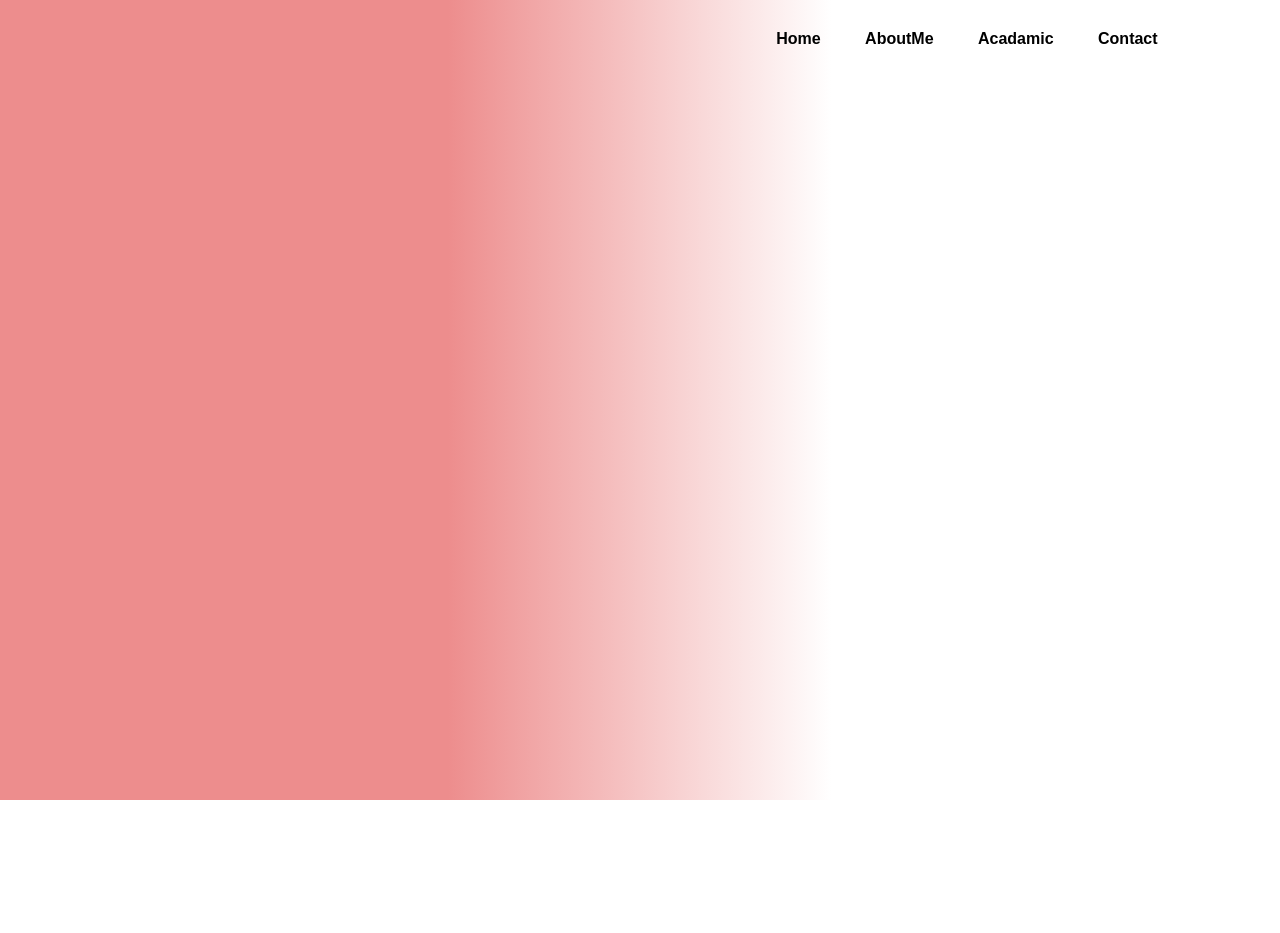
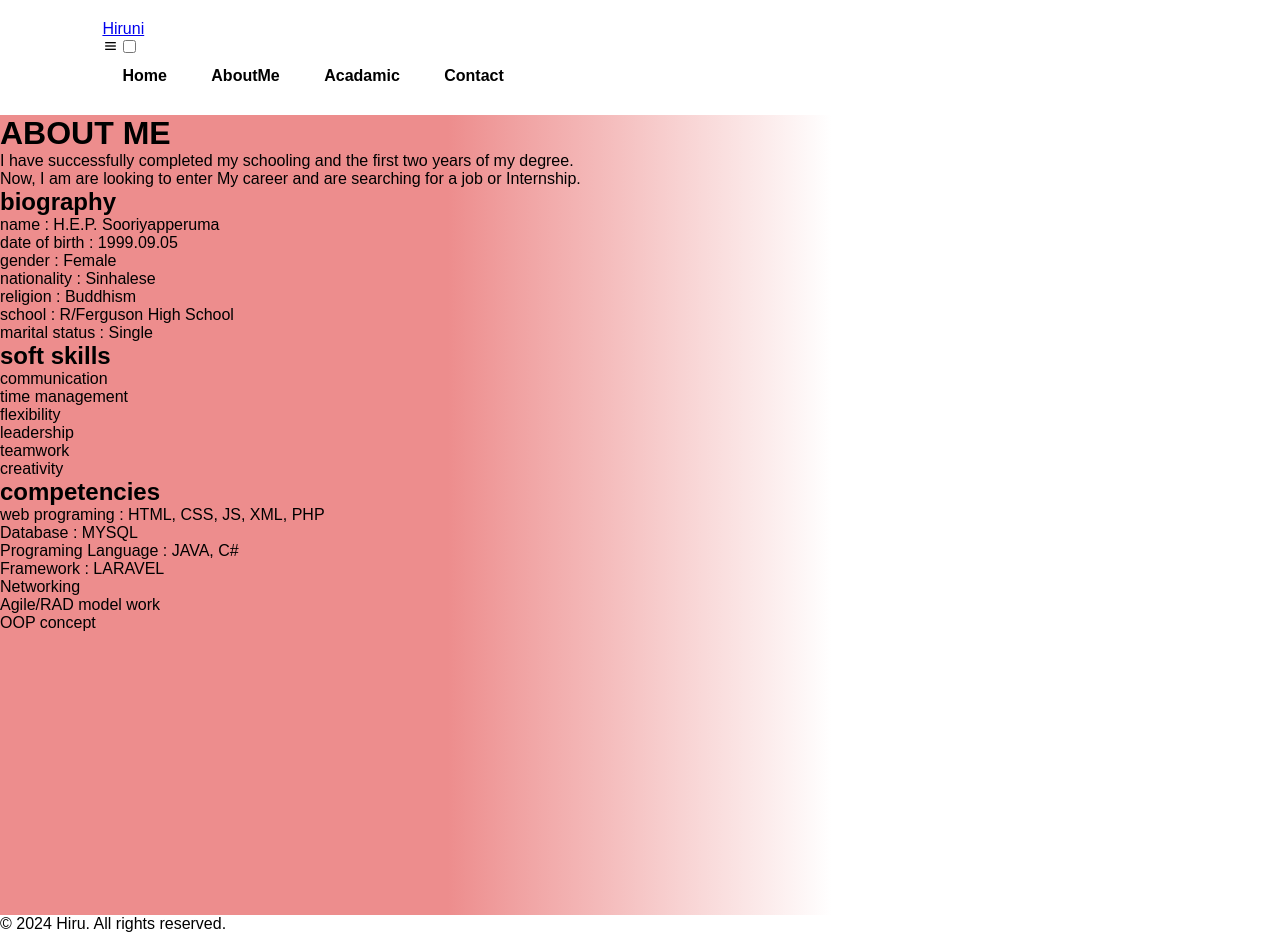
Before and after one commit to erandimapieris/hiruni, a plain HTML site: page about.html in a window 1280 px wide. Before the commit the page ends 800 px from the top, so only its background shows below. Drawn offline with nearby package versions, Linux system fonts and the light colour scheme.

Commit message:
Update about.html
update

```diff
--- a/about.html
+++ b/about.html
@@ -9,18 +9,113 @@
     <link href='https://unpkg.com/boxicons@2.1.4/css/boxicons.min.css' rel='stylesheet'>
 </head>
 <body>
-    <div class="bot">
+
     <nav>
-        <img src="" alt="">
-
+        <div class="nav-content">
+            <div class="logo"><a href="#">Hiruni</a></div>
+             <label for="check" class="checkbox">
+                <i class='bx bx-menu'></i>
+             </label>
+            <input type="checkbox" name="check" id="check">
 
         <ul>
             <li><a href="index.html">Home</a></li>
-            <li><a href="#">AboutMe</a></li>
+            <li><a href="about.html">AboutMe</a></li>
             <li><a href="acadamic.html">Acadamic</a></li>
             <li><a href="contact.html">Contact</a></li>
         </ul>
+        </div>
     </nav>
+    <div class="bot">
+
+
+    <div class="containerr">
+        <div class="main-title">
+            <h1>ABOUT ME</h1>
+            <p>I have successfully completed my schooling and the first two years of my degree.<br>
+                 Now, I am are looking to enter My career and are searching for a job or Internship.</p>
+        </div>
+
+
+        <div class="row">
+            <section class="col">
+                <div class="sub-title">
+                    <h2>biography</h2>
+                </div>
+                <div class="skill-container">
+                    <div class="self">name : H.E.P. Sooriyapperuma</div>
+
+                    <div class="self">date of birth : 1999.09.05</div>
+
+                    <div class="self">gender : Female</div>
+
+                    <div class="self">nationality : Sinhalese</div>
+
+                    <div class="self">religion : Buddhism</div>
+
+                    <div class="self">school : R/Ferguson High School</div>
+
+                    <div class="self">marital status : Single</div>
+
+                </div>
+            </section>
+
+            <section class="col">
+                <div class="sub-title">
+                    <h2>soft skills</h2>
+                </div>
+                <div class="skill-container">
+                    <div class="self">communication</div>
+
+                    <div class="self">time management</div>
+
+                    <div class="self">flexibility</div>
+
+                    <div class="self">leadership</div>
+
+                    <div class="self">teamwork</div>
+
+                    <div class="self">creativity</div>
+
+                    <div class="self"></div>
+
+                </div>
+            </section>
+
+            <section class="col">
+                <div class="sub-title">
+                    <h2>competencies</h2>
+                </div>
+                <div class="skill-container">
+                    <div class="self">web programing : HTML, CSS, JS, XML, PHP</div>
+
+                    <div class="self">Database : MYSQL</div>
+
+                    <div class="self">Programing Language : JAVA, C#</div>
+
+                    <div class="self">Framework : LARAVEL</div>
+
+                    <div class="self">Networking</div>
+
+                    <div class="self">Agile/RAD model work</div>
+
+                    <div class="self">OOP concept</div>
+
+                </div>
+            </section>
+        </div>
+    </div>
+
+
 </div>
+
+</div>
+
+<div class="footer-bottom">
+    <div class="containerf">
+        <p>&copy; 2024 Hiru. All rights reserved.</p>
+    </div>
+</div>
+
 </body>
 </html>
```
